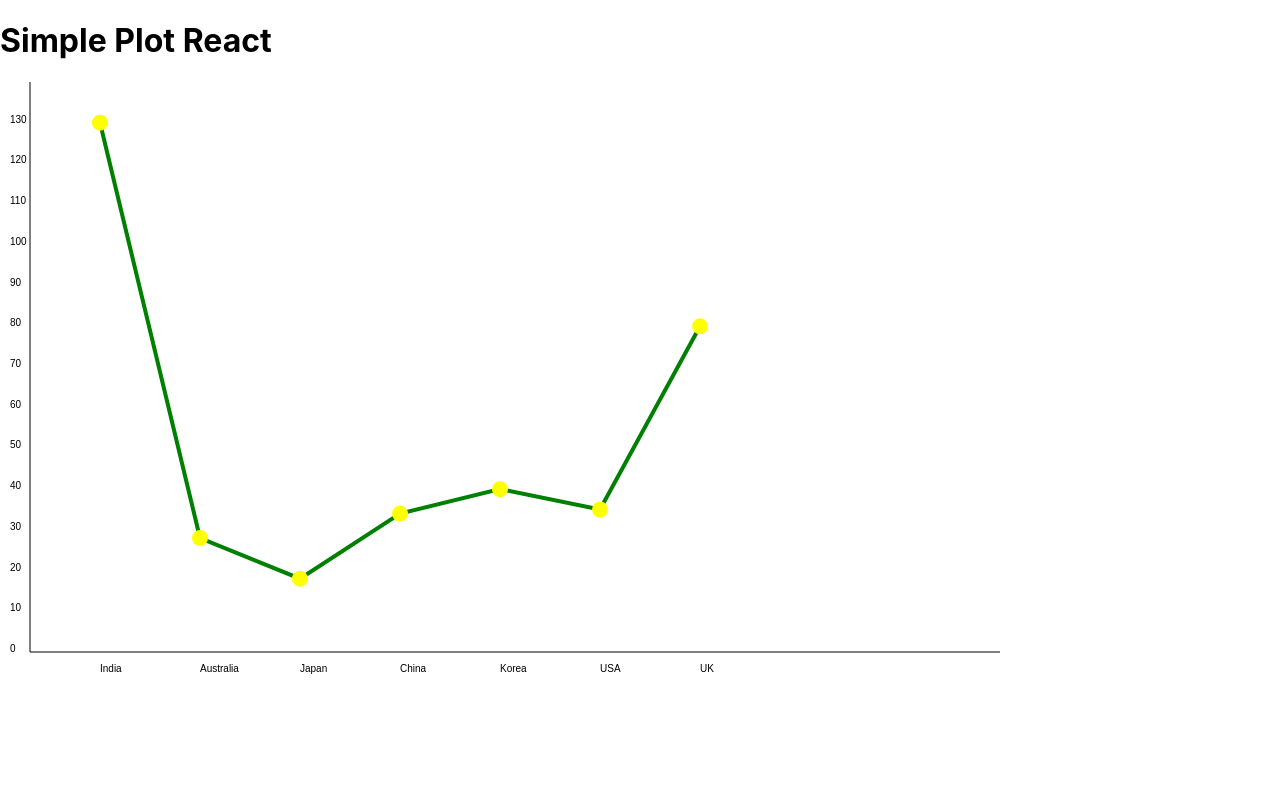
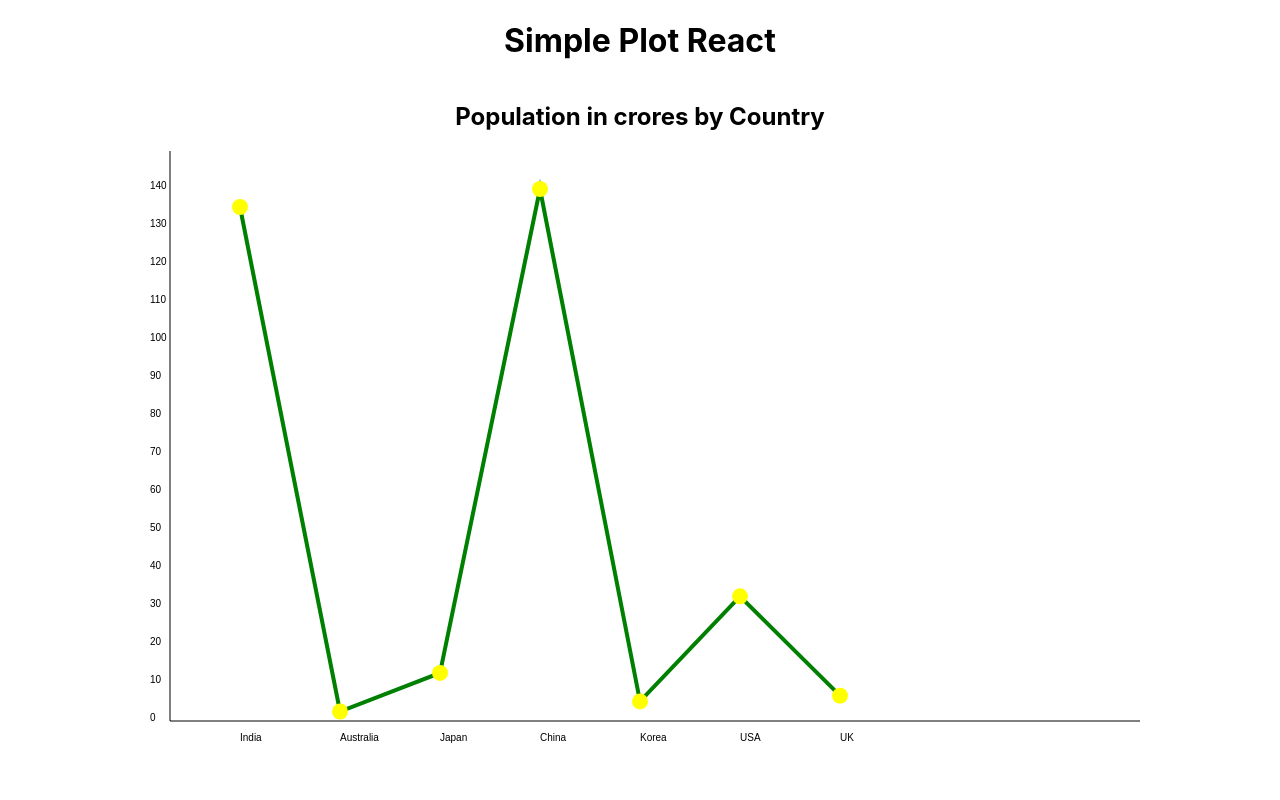
Before and after one commit to pesto-students/deep-dive-ajay14312, a React (Create React App) app in the folder react-exercises/simple-plot-react/: page / in a window 1280 px wide. Shown: the top 800 px of the page. Built offline with nearby package versions, Linux system fonts and the light colour scheme.

Commit message:
Add props from App component

```diff
--- a/react-exercises/simple-plot-react/src/App.css
+++ b/react-exercises/simple-plot-react/src/App.css
@@ -1,3 +1,9 @@
+.App {
+  display: flex;
+  flex-direction: column;
+  align-items: center;
+}
+
 .App-logo {
   height: 40vmin;
   pointer-events: none;
--- a/react-exercises/simple-plot-react/src/App.js
+++ b/react-exercises/simple-plot-react/src/App.js
@@ -5,18 +5,25 @@ import Line from "./components/Line/Line";
 
 function App() {
   const data = [
-    { X: 'India', Y: 130 },
-    { X: 'Australia', Y: 28 },
-    { X: 'Japan', Y: 18 },
-    { X: 'China', Y: 34 },
-    { X: 'Korea', Y: 40 },
-    { X: 'USA', Y: 35 },
-    { X: 'UK', Y: 80 },
+    { X: 'India', Y: 135.26 },
+    { X: 'Australia', Y: 2.5 },
+    { X: 'Japan', Y: 12.65 },
+    { X: 'China', Y: 140 },
+    { X: 'Korea', Y: 5.16 },
+    { X: 'USA', Y: 32.82 },
+    { X: 'UK', Y: 6.66 },
   ];
+  const linePlotProps = {
+    width: 1000,
+    height: 600,
+    lineColor: 'green',
+    dotsColor: 'yellow'
+  }
   return (
     <div className="App">
       <h1>Simple Plot React</h1>
-      <Line data={data} lineGap={100} />
+      <h2>Population in crores by Country</h2>
+      <Line data={data} lineGap={100} linePlotProps={linePlotProps} />
       <Bar />
     </div>
   );
--- a/react-exercises/simple-plot-react/src/components/Line/Line.js
+++ b/react-exercises/simple-plot-react/src/components/Line/Line.js
@@ -5,7 +5,7 @@ import {
     drawGrids
 } from "../../utils/Line.utils";
 
-const Line = ({ data, lineGap }) => {
+const Line = ({ data, lineGap, linePlotProps = {} }) => {
     if (!Array.isArray(data)) {
         throw new TypeError(`Expected an array, got ${typeof data}`);
     } else if (lineGap && typeof lineGap !== 'number') {
@@ -47,7 +47,7 @@ const Line = ({ data, lineGap }) => {
     const drawLine = (ctx) => {
         let xPlot = lineGapValue;
         ctx.beginPath();
-        ctx.strokeStyle = "green";
+        ctx.strokeStyle = linePlotProps.lineColor || "red";
         ctx.moveTo(xPlot, getYPixel(data[0].Y, ctx));
         for (let item of data) {
             ctx.lineTo(xPlot, getYPixel(item.Y, ctx));
@@ -58,7 +58,7 @@ const Line = ({ data, lineGap }) => {
 
     const drawDots = (ctx) => {
         let xPlot = lineGapValue;
-        ctx.fillStyle = "yellow";
+        ctx.fillStyle = linePlotProps.dotsColor || "black";
         for (let item of data) {
             ctx.beginPath();
             ctx.arc(
@@ -98,7 +98,7 @@ const Line = ({ data, lineGap }) => {
 
     return (
         <React.Fragment>
-            <canvas ref={linePlot} width={1000} height={600}></canvas>
+            <canvas ref={linePlot} width={linePlotProps.width} height={linePlotProps.height}></canvas>
         </React.Fragment>
     );
 };
```
Also changed, not shown: 1 other file (tests, documents, lock files or other folders).
